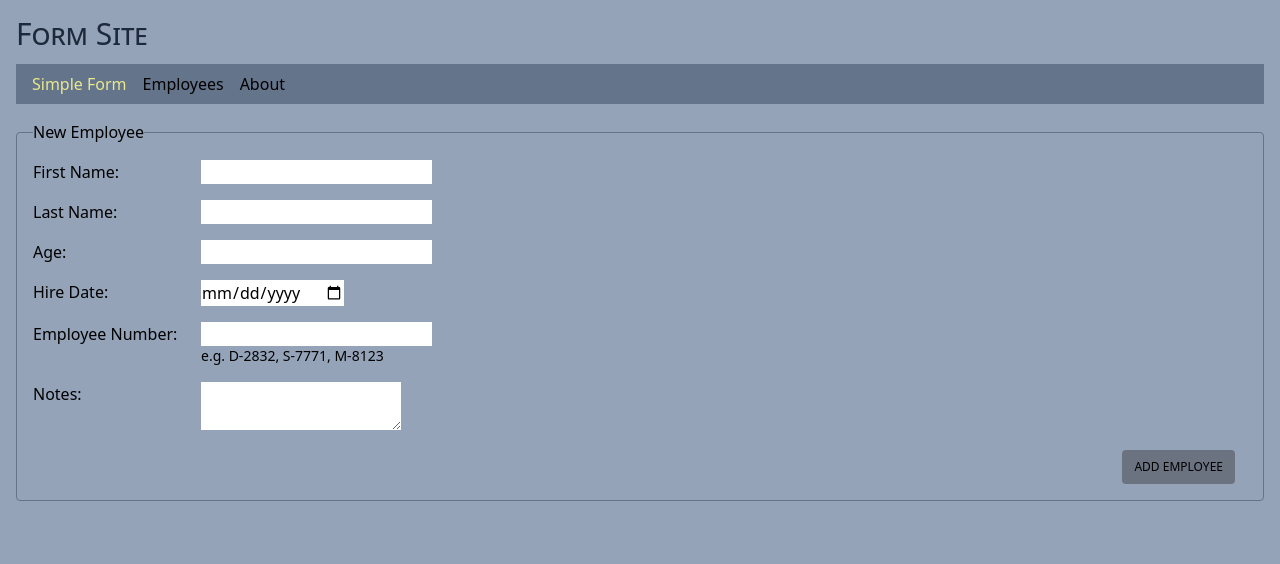
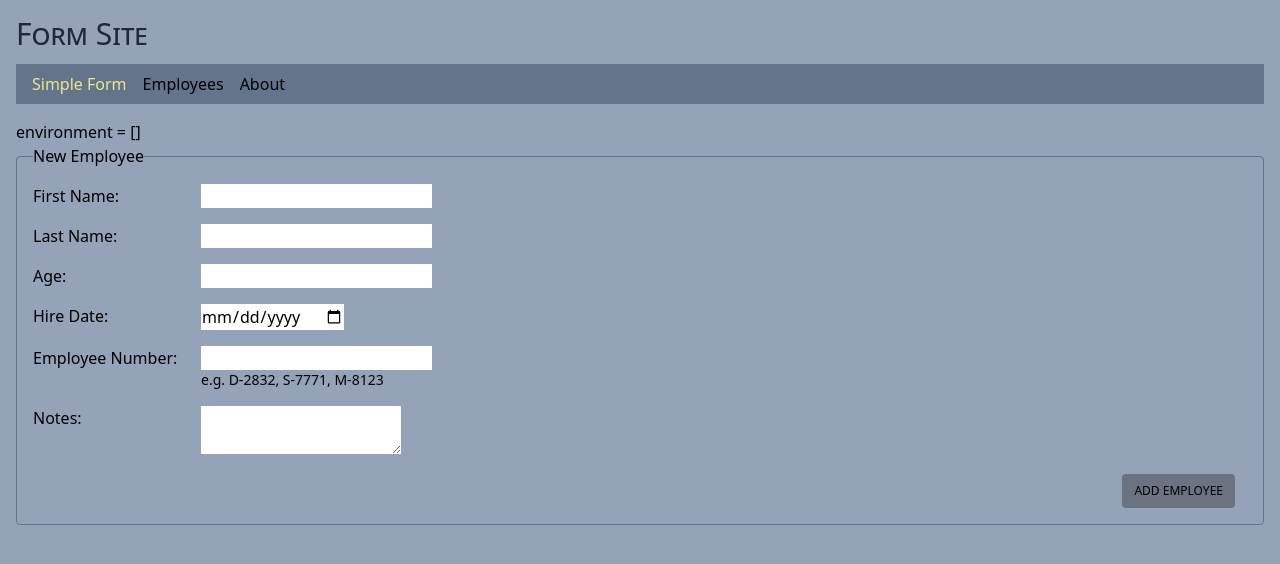
Before and after one commit to edwardtanguay/et873-vite-react-site-json-server, a React (Vite) app: page /simple-form in a window 1280 px wide. Shown: the top 564 px of the page. Built offline with nearby package versions, Linux system fonts and the light colour scheme.

Commit message:
added environment variable

```diff
--- /dev/null
+++ b/src/config.ts
@@ -0,0 +1 @@
+export const environment = import.meta.env.VITE_ENVIRONMENT;
--- a/src/pages/PageSimpleForm.tsx
+++ b/src/pages/PageSimpleForm.tsx
@@ -3,9 +3,12 @@ import { FormEvent } from "react";
 import axios from "axios";
 import { useNavigate } from "react-router-dom";
 import { IFrontendEmployee } from "../interfaces";
+import * as config from '../config';
+
 
 export const PageSimpleForm = () => {
 	const navigate = useNavigate();
+
 
 	const handleFormSubmit = (event: FormEvent<HTMLFormElement>) => {
 		event.preventDefault();
@@ -38,6 +41,7 @@ export const PageSimpleForm = () => {
 	};
 	return (
 		<form onSubmit={handleFormSubmit} encType="multipart/form-data">
+			environment = [{config.environment}]
 			<fieldset className="border border-slate-500 p-4 rounded">
 				<legend>New Employee</legend>
 
```
Also changed, not shown: 1 other file (tests, documents, lock files or other folders).
